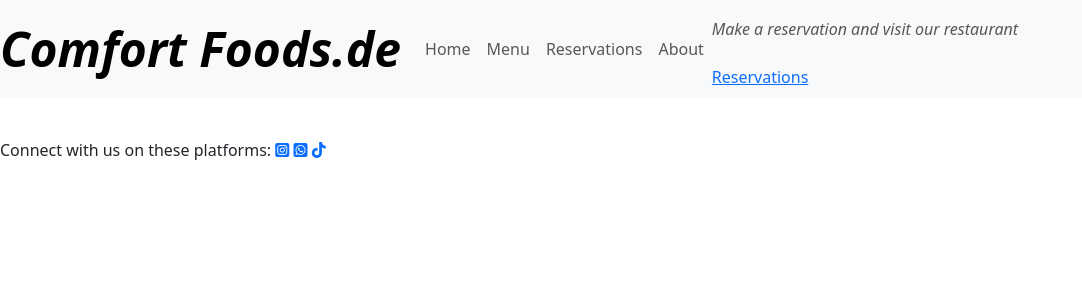
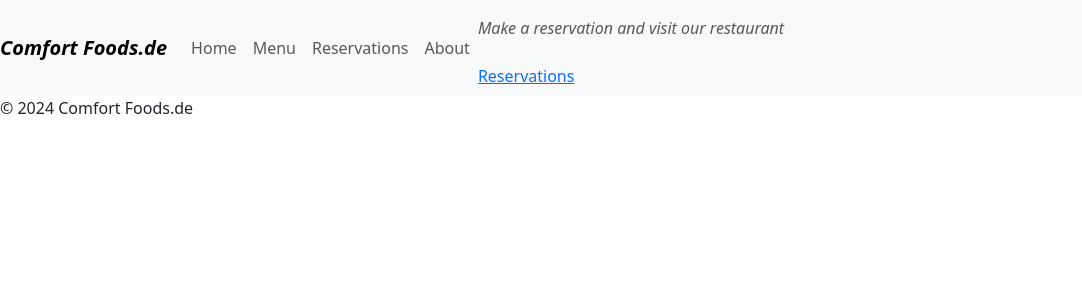
Before and after one commit to hlomphosibeko/comfort-foods-de, a Django app: page / in a window 1280 px wide. Shown: the top 300 px of the page, without its empty margins (0-1082 px from the left). Run offline with Django 4.2, Linux system fonts and the light colour scheme; some libraries are stand-ins or nearby versions.

Commit message:
Amend the base template

```diff
--- a/foody/templates/foody/index.html
+++ b/foody/templates/foody/index.html
@@ -1,4 +1,4 @@
-{% extends "base.html" %}
+<!-- {% extends "base.html" %}
 {% load static %}
 
 {% block title %}Comfort Foods.de|Taste Mzansi Flavors{% endblock %}
@@ -20,3 +20,4 @@
         </div>
       </div>
 {% endblock %}
+  -->
--- a/templates/base.html
+++ b/templates/base.html
@@ -1,6 +1,3 @@
-{% load static %}
-{% url 'home' as home_url %}
-<!-- {% url 'about' as about_url %} -->
 
 <!DOCTYPE html>
 <html lang="en">
@@ -20,11 +17,12 @@
   <link href="https://cdn.jsdelivr.net/npm/bootstrap@5.3.3/dist/css/bootstrap.min.css" rel="stylesheet"
   integrity="sha384-QWTKZyjpPEjISv5WaRU9OFeRpok6YctnYmDr5pNlyT2bRjXh0JMhjY6hW+ALEwIH" crossorigin="anonymous">
   <!-- Custom Css -->
-  <link rel="stylesheet" href="{% static 'css/style.css' %}">
+  <link rel="stylesheet" href="#">
 
 </head>
 
 <body>
+  <header>
     <!-- Navigation Bar -->
     <nav class="navbar navbar-light navbar-expand-sm bg-light">
       <a href="/" class="navbar-brand fst-italic fw-semibold">
@@ -39,61 +37,29 @@
         <li class="nav-item mr-2"><a class="nav-link" href="#">About</a>
         </li>
       </ul>
-
       <div class="d-none d-md-block">
         <p class="navbar-text my auto mr-2">
           <i>Make a reservation and visit our restaurant</i></p>
         <a href="/reservation">Reservations</a>
       </div>
+    </nav>
+  </header>
 
-  </nav>
+  <main>
+    {% block content %}
+    <!-- Index templates will insert content here -->
+    {% endblock %}
+  </main>
 
   <!-- Footer -->
-  <footer class="footer mt-auto py-3 dark-bg">
-    <p class="m-0 text-center text-white">
-      {% block copyright %}
-      2024 Company, Inc
-      {% endblock copyright %}
-    </p>
-    <span class="m-0 text-center">Connect with us on these platforms:</span>
-        <a href="https://www.instagram.com" target="_blank" rel="noopener"
-            aria-label="visit our Instagram page (opens in new tab)">
-            <i class="fa-brands fa-square-instagram"></i></a>
-        <a href="https://www.whatsapp.com" target="_blank" rel="noopener"
-            aria-label="visit our WhatsApp page (opens in new tab)">
-            <i class="fa-brands fa-square-whatsapp"></i></a>
-        <a href="https://www.tiktok.com" target="_blank" rel="noopener"
-            aria-label="visit our Tiktok page (opens in new tab)">
-            <i class="fa-brands fa-tiktok"></i></a>
+  <footer>
+    <p>&copy; 2024 Comfort Foods.de</p>
   </footer>
-
-
-
-
-    <!-- <span>Connect with us on these platforms:</span>
-        <a href="https://www.instagram.com" target="_blank" rel="noopener"
-            aria-label="visit our Instagram page (opens in new tab)">
-            <i class="fa-brands fa-square-instagram"></i></a>
-        <a href="https://www.whatsapp.com" target="_blank" rel="noopener"
-            aria-label="visit our WhatsApp page (opens in new tab)">
-            <i class="fa-brands fa-square-whatsapp"></i></a>
-        <a href="https://www.tiktok.com" target="_blank" rel="noopener"
-            aria-label="visit our Tiktok page (opens in new tab)">
-            <i class="fa-brands fa-tiktok"></i></a> -->
-  </footer>
-
-
 
   <script src="https://cdn.jsdelivr.net/npm/bootstrap@5.3.3/dist/js/bootstrap.bundle.min.js"
     integrity="sha384-YvpcrYf0tY3lHB60NNkmXc5s9fDVZLESaAA55NDzOxhy9GkcIdslK1eN7N6jIeHz"
     crossorigin="anonymous"></script>
 
-  {% block extras %}
-
-  {% endblock %}
-
-
-
 </body>
 
 </html>
```
Lines whose indentation alone changed are shown as unchanged.
